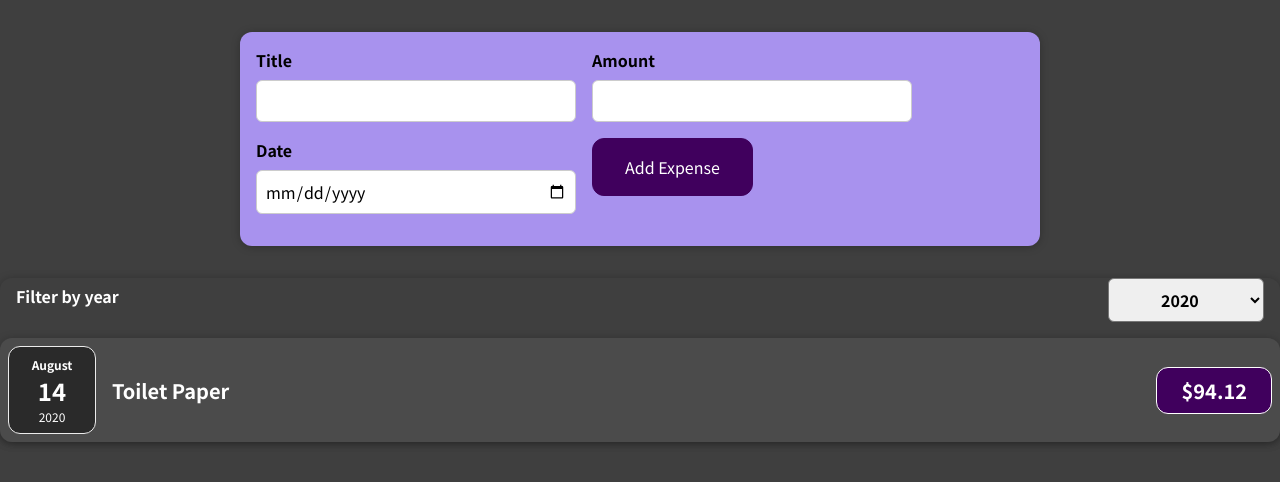
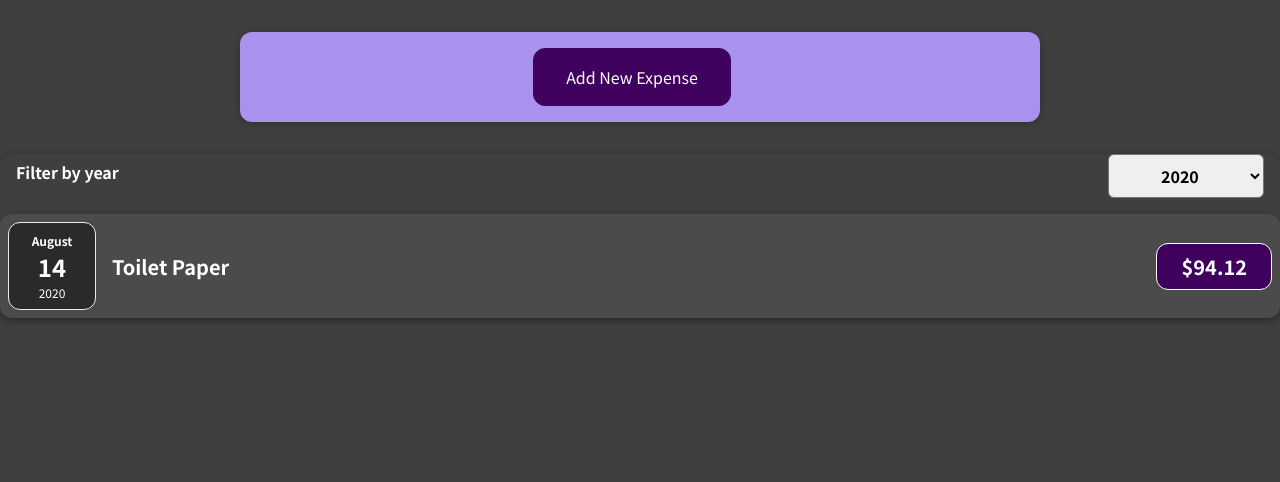
Before and after one commit to lkagan/expense-tracker, a React (Create React App) app: page / in a window 1280 px wide. Shown: the top 482 px of the page. Built offline with nearby package versions, Linux system fonts and the light colour scheme.

Commit message:
Show/hide form

```diff
--- a/src/components/NewExpense/ExpenseForm.js
+++ b/src/components/NewExpense/ExpenseForm.js
@@ -48,6 +48,7 @@ const ExpenseForm = (props) => {
                 <input type="date" min="2019-01-01" max={"2022-12-31"} value={enteredDate} onChange={dateChangeHandler}/>
             </div>
             <div className="next-expense__actions">
+                <button type="button" onClick={props.onHideForm}>Cancel</button>
                 <button type={"submit"}>Add Expense</button>
             </div>
         </div>
--- a/src/components/NewExpense/NewExpense.js
+++ b/src/components/NewExpense/NewExpense.js
@@ -1,8 +1,10 @@
-import React from 'react';
+import React, {useState} from 'react';
 import './NewExpense.css';
 import ExpenseForm from "./ExpenseForm";
 
 const NewExpense = (props) => {
+    const [showForm, setShowForm] = useState(false);
+
     const saveExpenseHandler = (enteredExpenseData) => {
         const expenseData = {
             ...enteredExpenseData,
@@ -10,11 +12,27 @@ const NewExpense = (props) => {
         }
 
         props.onAddExpense(expenseData);
+        setShowForm(false);
     };
+
+    const showFormHandler = () => {
+        setShowForm(true);
+    }
+
+    const hideFormHandler = () => {
+        setShowForm(false);
+    }
 
     return (
         <div className={"new-expense"}>
-            <ExpenseForm onSaveExpenseData={saveExpenseHandler} />
+            {showForm && (
+                <ExpenseForm
+                    onHideForm={hideFormHandler}
+                    onSaveExpenseData={saveExpenseHandler}/>
+            )}
+            {!showForm && (
+                <button onClick={showFormHandler}>Add New Expense</button>
+            )}
         </div>
     );
 }
```
